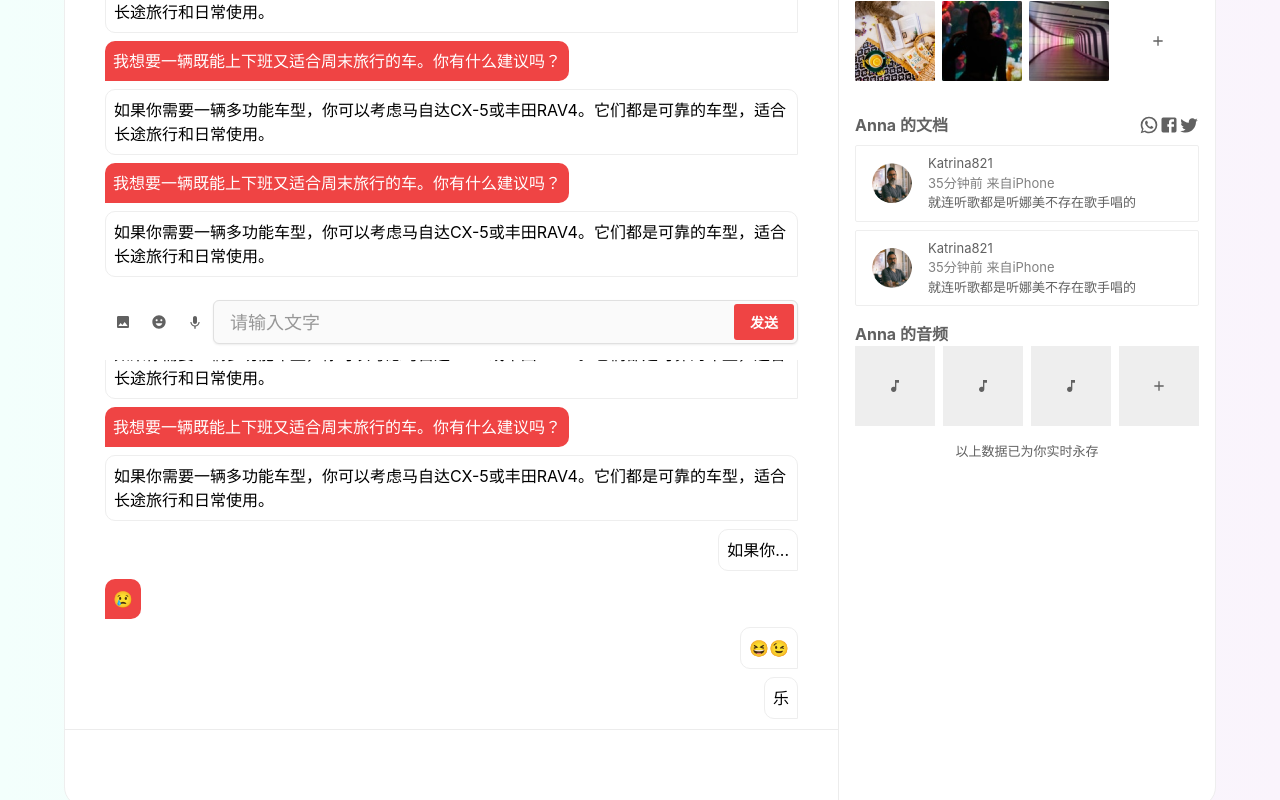
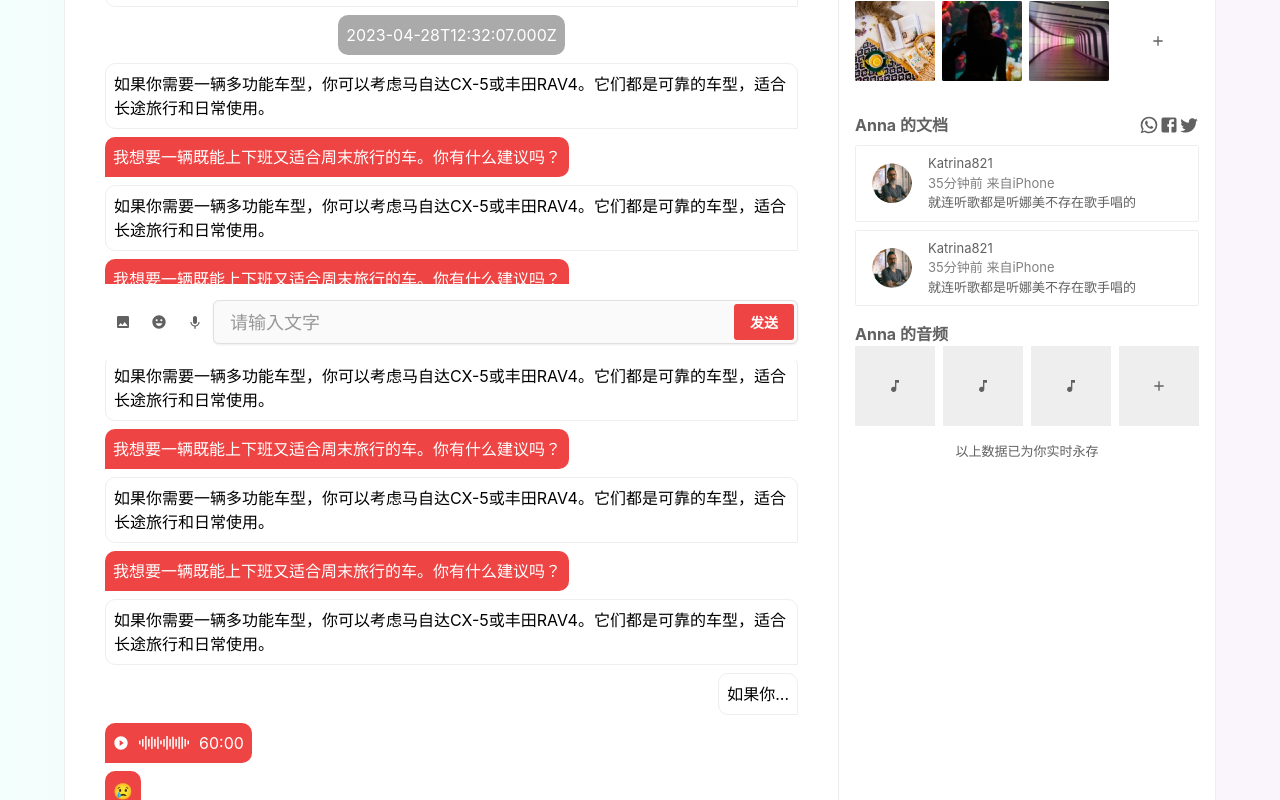
Before and after one commit to ethever/eternity-ai-frontend, a React (Vite) app in the folder apps/main/: page / in a window 1280 px wide. Shown: the part 440-1240 px from the top of the page. Built offline with nearby package versions, Linux system fonts and the light colour scheme.

Commit message:
feat: add VoiceBox component for ChatItem

```diff
--- a/apps/main/src/components/appbar.tsx
+++ b/apps/main/src/components/appbar.tsx
@@ -4,7 +4,7 @@ import Toolbar from "@mui/material/Toolbar";
 import Container from "@mui/material/Container";
 import Button from "@mui/joy/Button";
 
-import { LogoIcon, LogoText } from "./logo";
+import { LogoIcon, LogoText } from "./logo.svg";
 import { Box } from "@mui/joy";
 
 function Logo() {
--- a/apps/main/src/components/chatItem.tsx
+++ b/apps/main/src/components/chatItem.tsx
@@ -1,32 +1,167 @@
-import { Box, ListItem } from "@mui/joy";
+import { Box, ListItem, Typography } from "@mui/joy";
+import useAppBarHeight from "../hooks/useAppBarHeight";
+import { ReactNode, useEffect } from "react";
+import { Wave } from "./wave.svg";
+import PlayCircleFilledIcon from "@mui/icons-material/PlayCircleFilled";
 
-export function ChatItem({
-  variant,
-  text,
+export type ChatItemType = {
+  side?: ChatItemSideType;
+  type: ChatItemDataType;
+  data: string;
+};
+
+export type ChatItemSideType = "right" | "left";
+export type ChatItemDataType = "time" | "text" | "video" | "voice";
+
+export function ChatItem(props: ChatItemType) {
+  const appbarHeight = useAppBarHeight();
+  const { side, type, data } = props;
+
+  if (type === "time") {
+    return (
+      <ListItem
+        sticky
+        sx={{
+          display: "grid",
+          justifyContent: "center",
+          top: appbarHeight,
+        }}
+      >
+        <Typography
+          sx={(theme) => ({
+            padding: theme.spacing(1),
+            backgroundColor: "#00000055",
+            borderRadius: "10px",
+            color: "#fff",
+          })}
+        >
+          {data}
+        </Typography>
+      </ListItem>
+    );
+  }
+
+  if (!side) {
+    return <>{data}</>;
+  }
+
+  return (
+    <SideSelector side={side}>
+      {type === "text" ? (
+        <TextBox side={side} text={data} />
+      ) : (
+        <VoiceBox side={side} data={data}></VoiceBox>
+      )}
+    </SideSelector>
+  );
+}
+
+function VoiceBox({ side, data }: { side: ChatItemSideType; data: string }) {
+  useEffect(() => console.error({ data }), [data]);
+
+  return (
+    <Message side={side}>
+      <Box
+        sx={{
+          display: "flex",
+          gap: "10px",
+          alignItems: "center",
+        }}
+      >
+        <PlayCircleFilledIcon
+          sx={{
+            color: "white",
+          }}
+        />
+
+        <Wave width={50} color="white" />
+        <Typography
+          sx={{
+            color: "white",
+          }}
+        >
+          60:00
+        </Typography>
+      </Box>
+    </Message>
+  );
+}
+
+function TextBox({ side, text }: { side: ChatItemSideType; text: string }) {
+  return (
+    <Message side={side}>
+      <Typography
+        sx={{
+          color: side === "right" ? "#000" : "#fff",
+        }}
+      >
+        {text}
+      </Typography>
+    </Message>
+  );
+}
+
+function Message({
+  side,
+  children,
 }: {
-  variant: "right" | "left";
-  text: string;
+  side: ChatItemSideType;
+  children: ReactNode;
+}) {
+  if (side === "right") return <RightMessage>{children}</RightMessage>;
+  if (side === "left") return <LeftMessage>{children}</LeftMessage>;
+  return <></>;
+}
+
+function LeftMessage({ children }: { children: ReactNode }) {
+  return (
+    <Box
+      sx={(theme) => ({
+        borderRadius: "10px 10px 10px 0",
+        border: "none",
+        padding: theme.spacing(1),
+        background: theme.palette.primary[500],
+        display: "flex",
+        alignItems: "center",
+      })}
+    >
+      {children}
+    </Box>
+  );
+}
+
+function RightMessage({ children }: { children: ReactNode }) {
+  return (
+    <Box
+      sx={(theme) => ({
+        borderRadius: "10px 10px 0 10px",
+        border: "1px solid #eee",
+        padding: theme.spacing(1),
+        background: "white",
+        display: "flex",
+        alignItems: "center",
+      })}
+    >
+      {children}
+    </Box>
+  );
+}
+
+function SideSelector({
+  children,
+  side,
+}: {
+  children: ReactNode;
+  side?: ChatItemSideType;
 }) {
   return (
     <ListItem
       sx={{
         display: "grid",
-        justifyContent: variant === "right" ? "end" : "start",
+        justifyContent: side === "right" ? "end" : "start",
       }}
     >
-      <Box
-        sx={(theme) => ({
-          borderRadius:
-            variant === "right" ? "10px 10px 0 10px" : "10px 10px 10px 0",
-          border: variant === "right" ? "1px solid #eee" : "none",
-          padding: theme.spacing(1),
-          background:
-            variant === "right" ? "white" : theme.palette.primary[500],
-          color: variant === "right" ? "#000" : "#fff",
-        })}
-      >
-        {text}
-      </Box>
+      {children}
     </ListItem>
   );
 }
--- a/apps/main/src/components/chatView.tsx
+++ b/apps/main/src/components/chatView.tsx
@@ -8,69 +8,109 @@ const chatData = [
   {
     side: "left",
     data: "我正在考虑买一辆新车，但我不确定哪个品牌和型号适合我。你有什么建议吗？",
+    type: "text",
   },
   {
     side: "right",
     data: "当然有！首先，你需要考虑你的预算、车辆类型和用途。例如，如果你需要一辆家用轿车，你可以考虑丰田卡罗拉或本田雅阁。",
+    type: "text",
+  },
+  {
+    type: "time",
+    data: new Date().toISOString(),
   },
   {
     side: "left",
     data: "我想要一辆既能上下班又适合周末旅行的车。你有什么建议吗？",
+    type: "text",
   },
   {
+    type: "text",
     side: "left",
     data: "我想要一辆既能上下班又适合周末旅行的车。你有什么建议吗？",
   },
   {
+    type: "text",
+    side: "right",
+    data: "如果你需要一辆多功能车型，你可以考虑马自达CX-5或丰田RAV4。它们都是可靠的车型，适合长途旅行和日常使用。",
+  },
+  {
+    type: "time",
+    data: new Date().toISOString(),
+  },
+  {
+    type: "text",
+    side: "right",
+    data: "如果你需要一辆多功能车型，你可以考虑马自达CX-5或丰田RAV4。它们都是可靠的车型，适合长途旅行和日常使用。",
+  },
+  {
+    type: "text",
+    side: "left",
+    data: "我想要一辆既能上下班又适合周末旅行的车。你有什么建议吗？",
+  },
+  {
+    type: "text",
+    side: "right",
+    data: "如果你需要一辆多功能车型，你可以考虑马自达CX-5或丰田RAV4。它们都是可靠的车型，适合长途旅行和日常使用。",
+  },
+  {
+    type: "text",
+    side: "left",
+    data: "我想要一辆既能上下班又适合周末旅行的车。你有什么建议吗？",
+  },
+
+  {
+    type: "text",
+    side: "left",
+    data: "我想要一辆既能上下班又适合周末旅行的车。你有什么建议吗？",
+  },
+  {
+    type: "text",
+    side: "right",
+    data: "如果你需要一辆多功能车型，你可以考虑马自达CX-5或丰田RAV4。它们都是可靠的车型，适合长途旅行和日常使用。",
+  },
+  {
+    type: "text",
+    side: "left",
+    data: "我想要一辆既能上下班又适合周末旅行的车。你有什么建议吗？",
+  },
+  {
+    type: "text",
+    side: "right",
+    data: "如果你需要一辆多功能车型，你可以考虑马自达CX-5或丰田RAV4。它们都是可靠的车型，适合长途旅行和日常使用。",
+  },
+  {
+    type: "text",
+    side: "left",
+    data: "我想要一辆既能上下班又适合周末旅行的车。你有什么建议吗？",
+  },
+  {
+    type: "text",
     side: "right",
     data: "如果你需要一辆多功能车型，你可以考虑马自达CX-5或丰田RAV4。它们都是可靠的车型，适合长途旅行和日常使用。",
   },
   {
     side: "right",
-    data: "如果你需要一辆多功能车型，你可以考虑马自达CX-5或丰田RAV4。它们都是可靠的车型，适合长途旅行和日常使用。",
-  },
-  {
-    side: "left",
-    data: "我想要一辆既能上下班又适合周末旅行的车。你有什么建议吗？",
-  },
-  {
-    side: "right",
-    data: "如果你需要一辆多功能车型，你可以考虑马自达CX-5或丰田RAV4。它们都是可靠的车型，适合长途旅行和日常使用。",
-  },
-  {
-    side: "left",
-    data: "我想要一辆既能上下班又适合周末旅行的车。你有什么建议吗？",
-  },
-  {
-    side: "right",
-    data: "如果你需要一辆多功能车型，你可以考虑马自达CX-5或丰田RAV4。它们都是可靠的车型，适合长途旅行和日常使用。",
-  },
-  {
-    side: "left",
-    data: "我想要一辆既能上下班又适合周末旅行的车。你有什么建议吗？",
-  },
-  {
-    side: "right",
-    data: "如果你需要一辆多功能车型，你可以考虑马自达CX-5或丰田RAV4。它们都是可靠的车型，适合长途旅行和日常使用。",
-  },
-  {
-    side: "left",
-    data: "我想要一辆既能上下班又适合周末旅行的车。你有什么建议吗？",
-  },
-  {
-    side: "right",
-    data: "如果你需要一辆多功能车型，你可以考虑马自达CX-5或丰田RAV4。它们都是可靠的车型，适合长途旅行和日常使用。",
-  },
-  {
-    side: "right",
+    type: "text",
     data: "如果你...",
   },
   {
     side: "left",
+    type: "voice",
+    // should be binary data here
+    data: "dsaokdsaokdsaok",
+  },
+  {
+    side: "left",
+    type: "text",
     data: "😢",
   },
-  { side: "right", data: "😆😉" },
-  { side: "right", data: "乐" },
+  { side: "right", data: "😆😉", type: "text" },
+  {
+    side: "right",
+    type: "text",
+    data: "乐",
+  },
 ];
 
 function ChatList() {
@@ -82,13 +122,7 @@ function ChatList() {
       })}
     >
       {chatData.map((item, index) => {
-        return (
-          <ChatItem
-            key={`${item.data}${index}`}
-            variant={item.side as any}
-            text={item.data}
-          />
-        );
+        return <ChatItem key={`${item.data}${index}`} {...(item as any)} />;
       })}
     </List>
   );
--- /dev/null
+++ b/apps/main/src/components/wave.svg.tsx
@@ -0,0 +1,33 @@
+import { useMemo } from "react";
+
+export function Wave({ width, color }: { width: number; color: string }) {
+  const height = useMemo(() => (18 / 66) * width, [width]);
+
+  return (
+    <svg
+      width={width}
+      height={height}
+      viewBox="0 0 66 18"
+      fill="none"
+      xmlns="http://www.w3.org/2000/svg"
+    >
+      <rect y="6" width="2" height="5" fill={color} />
+      <rect x="28" y="6" width="2" height="5" fill={color} />
+      <rect x="64" y="6" width="2" height="5" fill={color} />
+      <rect x="4" y="4" width="2" height="10" fill={color} />
+      <rect x="32" y="4" width="2" height="10" fill={color} />
+      <rect x="12" y="4" width="2" height="10" fill={color} />
+      <rect x="40" y="4" width="2" height="10" fill={color} />
+      <rect x="60" y="4" width="2" height="10" fill={color} />
+      <rect x="20" y="4" width="2" height="10" fill={color} />
+      <rect x="48" y="4" width="2" height="10" fill={color} />
+      <rect x="16" y="1" width="2" height="16" fill={color} />
+      <rect x="44" y="1" width="2" height="16" fill={color} />
+      <rect x="24" y="1" width="2" height="16" fill={color} />
+      <rect x="52" y="1" width="2" height="16" fill={color} />
+      <rect x="56" y="1" width="2" height="16" fill={color} />
+      <rect x="8" width="2" height="18" fill={color} />
+      <rect x="36" width="2" height="18" fill={color} />
+    </svg>
+  );
+}
```
Also changed, not shown: apps/main/src/components/logo.svg.tsx (renamed from apps/main/src/components/logo.tsx).
